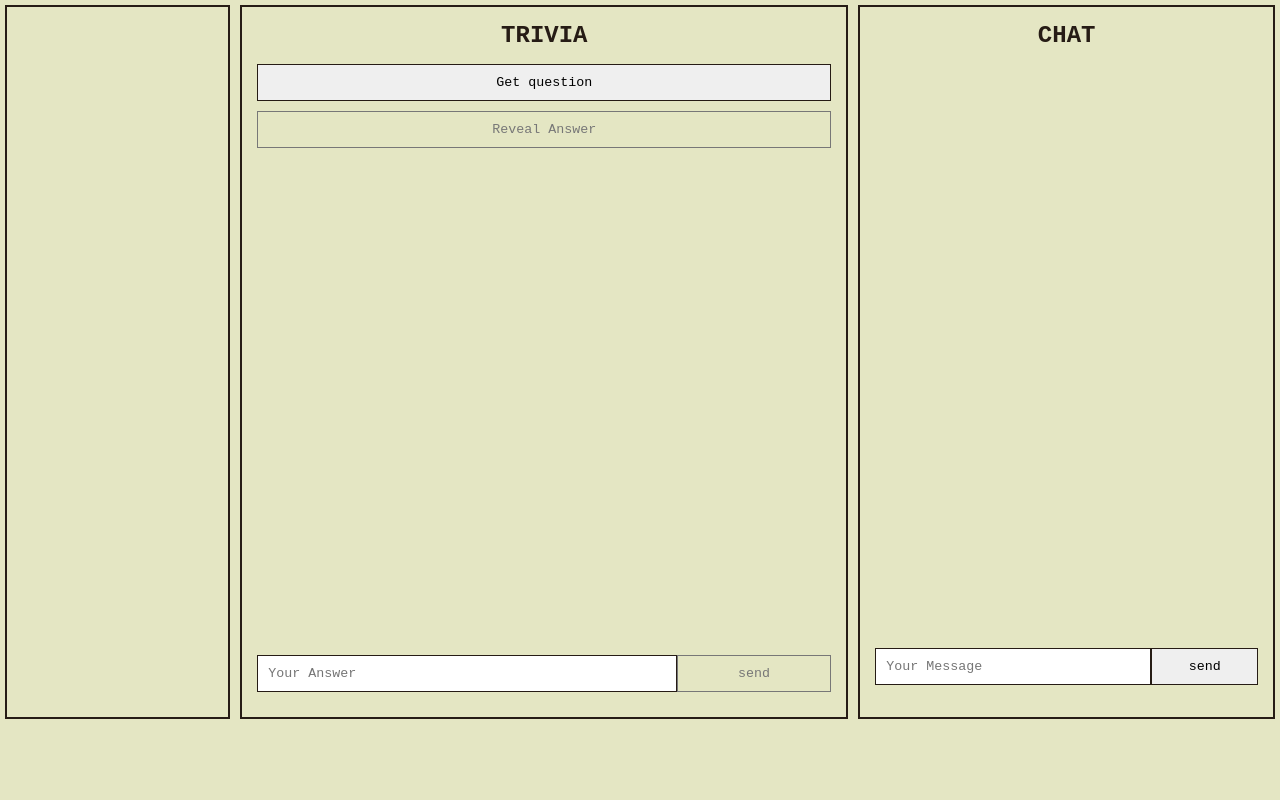
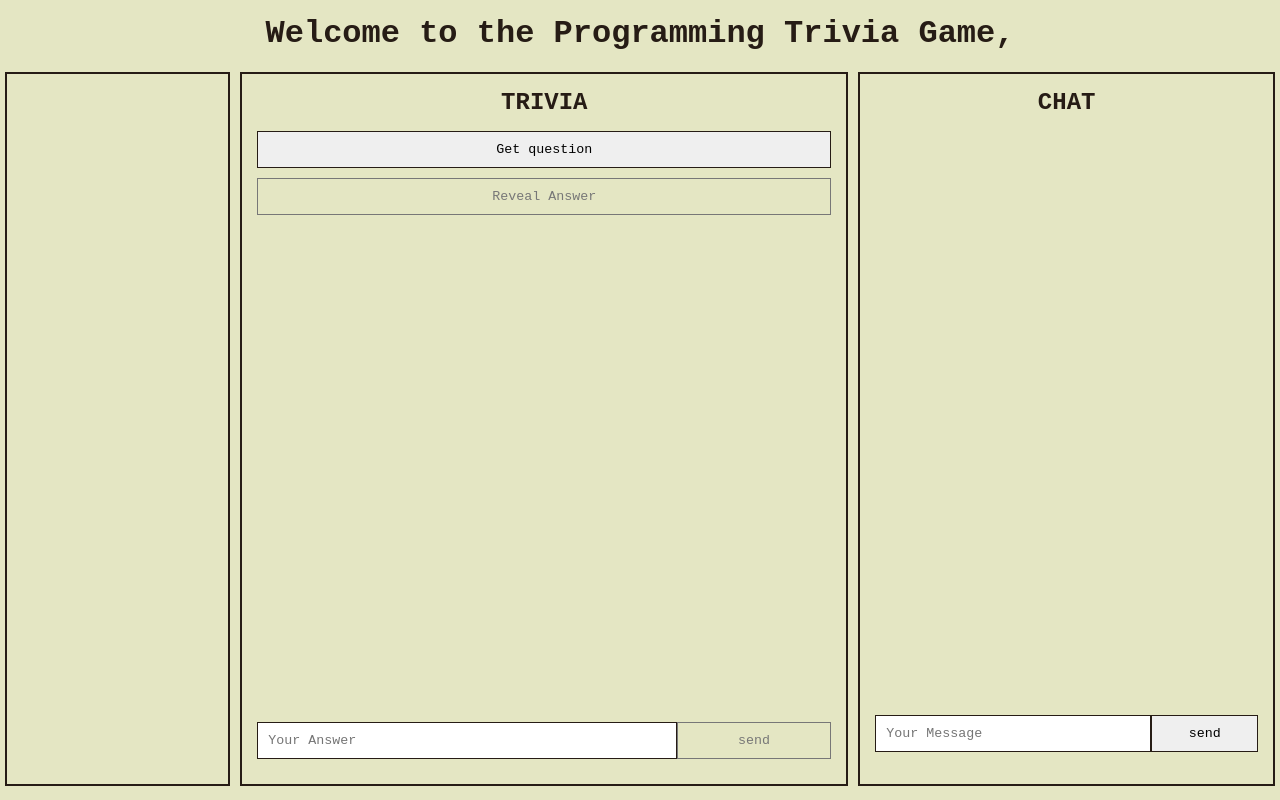
Before and after one commit to MatheusHenriqueSS/brain-socket-battle, a React (Create React App) app in the folder client/: page /trivia in a window 1280 px wide. Built offline with nearby package versions, Linux system fonts and the light colour scheme; no server answers.

Commit message:
feat: create welcome header

```diff
--- a/client/src/components/Trivia.tsx
+++ b/client/src/components/Trivia.tsx
@@ -5,12 +5,17 @@ function GetUsername() {
 }
 
 export function Trivia() {
+    const [searchParams, setSearchParams] = useSearchParams();
+    const [username, setUsername] = useState("");
 
+    useEffect(() => {
+        setUsername(searchParams.get("playerName") || "");
+    }, []);
 
     return (
         <main>
+            <h1 className="heading">{`Welcome to the Programming Trivia Game, ${username}`}</h1>
             <section className="section game-info"></section>
-
             <section className="section trivia">
                 <h2 className="subheading">trivia</h2>
                 <button className="btn trivia__question-btn">Get question</button>
```
